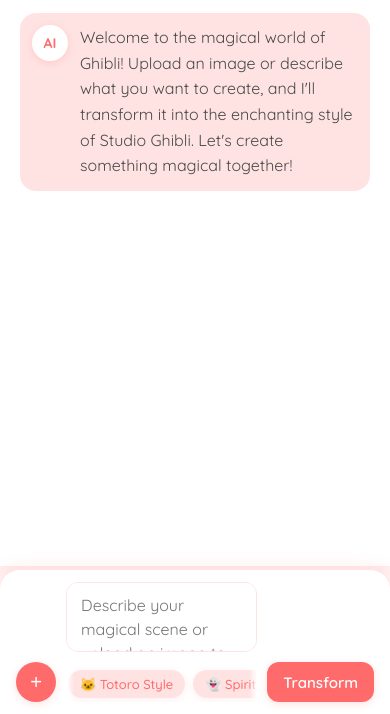
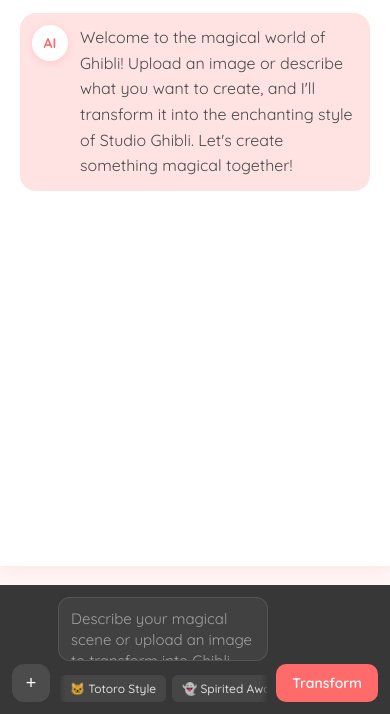
Before and after one commit to mj931554665/toghiblistyleimage.com, a plain HTML site: page index.html in a window 390 px wide. Shown: the part 130-844 px from the top of the page. Drawn offline with Linux system fonts and the light colour scheme.

Commit message:
更新 index.html 文件，调整样式以改善界面视觉效果，包括背景色、按钮尺寸、边框和阴影效果的修改，优化了输入框和按钮的交互体验。

```diff
--- a/index.html
+++ b/index.html
@@ -101,39 +101,37 @@
             bottom: 0;
             left: 0;
             right: 0;
-            background: var(--container-bg);
+            background: rgba(45, 45, 45, 0.95);
+            backdrop-filter: blur(10px);
+            -webkit-backdrop-filter: blur(10px);
             padding: 16px;
-            box-shadow: 0 -4px 15px rgba(255, 107, 107, 0.1);
+            box-shadow: 0 -1px 0 rgba(255, 255, 255, 0.1);
             z-index: 1000;
-            border-top-left-radius: 20px;
-            border-top-right-radius: 20px;
         }
         .input-wrapper {
             display: flex;
-            gap: 12px;
+            gap: 8px;
             align-items: flex-end;
             max-width: 800px;
             margin: 0 auto;
         }
         .upload-button {
-            width: 44px;
-            height: 44px;
-            border-radius: 50%;
-            background: var(--primary-color);
+            width: 40px;
+            height: 40px;
+            border-radius: 12px;
+            background: rgba(255, 255, 255, 0.1);
             border: none;
-            color: white;
-            font-size: 24px;
+            color: #fff;
+            font-size: 20px;
             cursor: pointer;
             display: flex;
             align-items: center;
             justify-content: center;
-            transition: all 0.3s ease;
+            transition: all 0.2s ease;
             flex-shrink: 0;
-            box-shadow: 0 2px 8px rgba(255, 107, 107, 0.2);
         }
         .upload-button:hover {
-            background: var(--primary-dark);
-            transform: scale(1.05);
+            background: rgba(255, 255, 255, 0.15);
         }
         .input-box {
             flex: 1;
@@ -144,24 +142,27 @@
         }
         textarea {
             width: 100%;
-            padding: 12px 16px;
-            border: 2px solid var(--primary-light);
-            border-radius: 16px;
-            min-height: 44px;
+            padding: 10px 14px;
+            border: 1px solid rgba(255, 255, 255, 0.1);
+            border-radius: 12px;
+            min-height: 40px;
             max-height: 120px;
             resize: none;
-            background-color: white;
-            color: var(--text-color);
-            font-size: 16px;
-            line-height: 1.5;
+            background: rgba(255, 255, 255, 0.05);
+            color: #fff;
+            font-size: 15px;
+            line-height: 1.4;
             box-sizing: border-box;
-            transition: all 0.3s ease;
+            transition: all 0.2s ease;
             font-family: 'Quicksand', sans-serif;
         }
         textarea:focus {
             outline: none;
-            border-color: var(--primary-color);
-            box-shadow: 0 0 0 3px var(--primary-light);
+            border-color: rgba(255, 255, 255, 0.2);
+            background: rgba(255, 255, 255, 0.08);
+        }
+        textarea::placeholder {
+            color: rgba(255, 255, 255, 0.5);
         }
         .preview-image {
             max-width: 200px;
@@ -172,55 +173,58 @@
             box-shadow: 0 4px 15px rgba(0,0,0,0.1);
         }
         .send-button {
-            background-color: var(--primary-color);
+            background: #FF6B6B;
             color: white;
-            padding: 12px 24px;
+            padding: 10px 20px;
             border: none;
-            border-radius: 16px;
+            border-radius: 12px;
+            height: 40px;
+            font-size: 15px;
+            font-weight: 600;
             cursor: pointer;
-            font-size: 16px;
-            font-weight: 600;
-            transition: all 0.3s ease;
+            transition: all 0.2s ease;
             flex-shrink: 0;
             white-space: nowrap;
-            box-shadow: 0 2px 8px rgba(255, 107, 107, 0.2);
+            display: flex;
+            align-items: center;
+            justify-content: center;
             font-family: 'Quicksand', sans-serif;
         }
         .send-button:hover {
-            background-color: var(--primary-dark);
-            transform: translateY(-2px);
+            background: #FF5252;
+            transform: translateY(-1px);
         }
         .presets {
             display: flex;
-            gap: 8px;
+            gap: 6px;
             margin-top: 8px;
-            flex-wrap: nowrap;
             overflow-x: auto;
-            padding-bottom: 8px;
+            padding: 0 2px;
             -webkit-overflow-scrolling: touch;
             scrollbar-width: none;
             -ms-overflow-style: none;
-            padding-left: 2px;
-            padding-right: 2px;
+            mask-image: linear-gradient(to right, transparent, black 8px, black calc(100% - 8px), transparent);
+        }
+        .presets::-webkit-scrollbar {
+            display: none;
         }
         .preset-button {
-            background: var(--primary-light);
+            background: rgba(255, 255, 255, 0.08);
             border: none;
-            color: var(--primary-color);
-            padding: 8px 16px;
-            border-radius: 20px;
-            font-size: 14px;
+            color: rgba(255, 255, 255, 0.8);
+            padding: 6px 12px;
+            border-radius: 8px;
+            font-size: 13px;
             cursor: pointer;
-            transition: all 0.3s ease;
+            transition: all 0.2s ease;
             white-space: nowrap;
-            box-shadow: 0 2px 8px rgba(255, 107, 107, 0.1);
+            flex-shrink: 0;
             font-family: 'Quicksand', sans-serif;
-            flex-shrink: 0;
+            font-weight: 500;
         }
         .preset-button:hover {
-            background: var(--primary-color);
-            color: white;
-            transform: translateY(-2px);
+            background: rgba(255, 255, 255, 0.12);
+            color: #fff;
         }
         .loading {
             text-align: center;
@@ -285,56 +289,46 @@
                 font-size: 14px;
             }
             .input-container {
-                padding: 12px 16px;
-                background: var(--container-bg);
-                border-top: 1px solid var(--primary-light);
+                padding: 12px;
             }
             .input-wrapper {
-                gap: 10px;
+                gap: 8px;
             }
             .upload-button {
-                width: 40px;
-                height: 40px;
-                font-size: 20px;
+                width: 38px;
+                height: 38px;
+                font-size: 18px;
                 -webkit-tap-highlight-color: transparent;
             }
             .input-box {
                 gap: 8px;
             }
             textarea {
-                padding: 10px 14px;
-                font-size: 16px;
-                min-height: 40px;
-                border-width: 1.5px;
-                border-radius: 12px;
+                padding: 10px 12px;
+                font-size: 15px;
+                min-height: 38px;
             }
             .presets {
-                gap: 8px;
+                gap: 6px;
                 margin-top: 6px;
-                padding: 4px 2px;
-                mask-image: linear-gradient(to right, transparent, black 8px, black calc(100% - 8px), transparent);
             }
             .preset-button {
-                padding: 6px 12px;
-                font-size: 13px;
-                border-radius: 16px;
-                background: var(--primary-light);
-                color: var(--primary-color);
-                font-weight: 500;
+                padding: 6px 10px;
+                font-size: 12px;
+                border-radius: 6px;
             }
             .preset-button:active {
-                transform: scale(0.95);
-                background: var(--primary-color);
-                color: white;
+                background: rgba(255, 255, 255, 0.15);
+                transform: scale(0.98);
             }
             .send-button {
-                padding: 10px 16px;
-                font-size: 15px;
-                border-radius: 12px;
-                height: 40px;
-                display: flex;
-                align-items: center;
-                justify-content: center;
+                padding: 8px 16px;
+                height: 38px;
+                font-size: 14px;
+                border-radius: 10px;
+            }
+            .send-button:active {
+                transform: scale(0.98);
             }
             .preview-image {
                 max-width: 100%;
@@ -384,6 +378,9 @@
                 --container-bg: #2D2D2D;
                 --text-color: #FFFFFF;
                 --primary-light: rgba(255, 107, 107, 0.1);
+            }
+            .input-container {
+                background: rgba(25, 25, 25, 0.95);
             }
         }
     </style>
```
